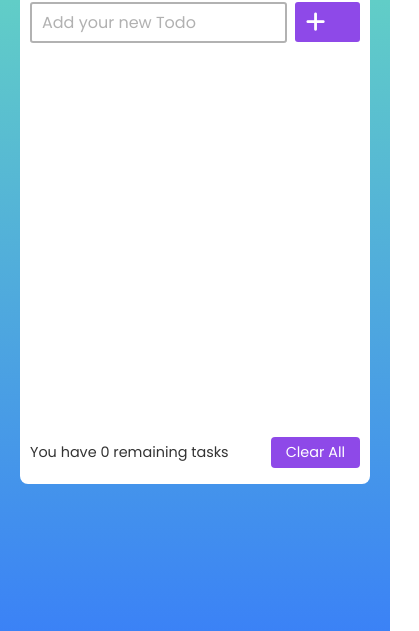
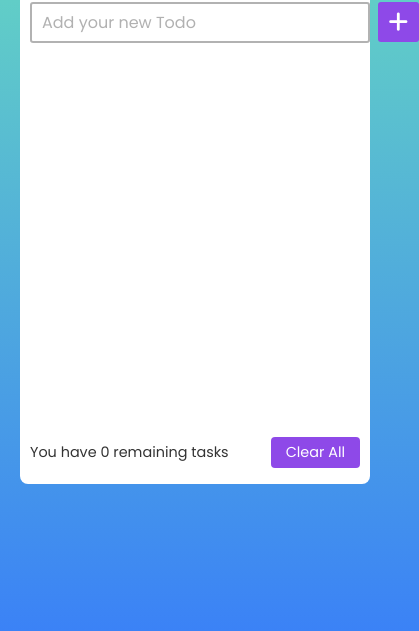
Before and after one commit to hasnainali567/Todo, a plain HTML site: page index.html in a window 390 px wide. Shown: the part 213-844 px from the top of the page, 419 px wide, since content can reach past the window. Drawn offline with Linux system fonts and the light colour scheme; a web font is replaced by a local one.

Commit message:
Update style.css

```diff
--- a/style.css
+++ b/style.css
@@ -46,7 +46,8 @@ header > h2 {
   padding: 8px;
   padding-inline: 12px;
   font-size: 1.3rem;
-  width: 80%;
+
+  flex-grow: 1;
   border: 2px solid rgb(178, 178, 178);
   border-radius: 3px;
   outline: none;
@@ -264,6 +265,14 @@ main {
   #tasksCount > button {
     font-size: .9rem;
   }
+
+  #inputDisply{
+    width: 87%;
+  }
+
+  #input > i {
+    width: 13%;
+  }
 }
 
 @media screen and (max-width: 360px) {
```
